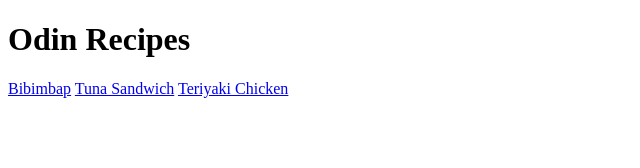
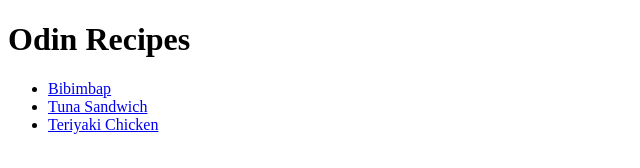
Before and after one commit to kevinwongjk/odin-recipes, a plain HTML site: page index.html in a window 1280 px wide. Shown: the whole page, without its empty margins (0-640 px from the left). Drawn offline with Linux system fonts and the light colour scheme.

Commit message:
Put recipe links in unordered list

```diff
--- a/index.html
+++ b/index.html
@@ -7,8 +7,10 @@
     </head>
     <body>
         <h1>Odin Recipes</h1>
-        <a href="./recipes/bibimbap.html">Bibimbap</a>
-        <a href="./recipes/tuna_sandwich.html">Tuna Sandwich</a>
-        <a href="./recipes/teriyaki_chicken.html">Teriyaki Chicken</a>
+        <ul>
+            <li><a href="./recipes/bibimbap.html">Bibimbap</a></li>
+            <li><a href="./recipes/tuna_sandwich.html">Tuna Sandwich</a></li>
+            <li><a href="./recipes/teriyaki_chicken.html">Teriyaki Chicken</a></li>
+        </ul>
     </body>
 </html>
```
